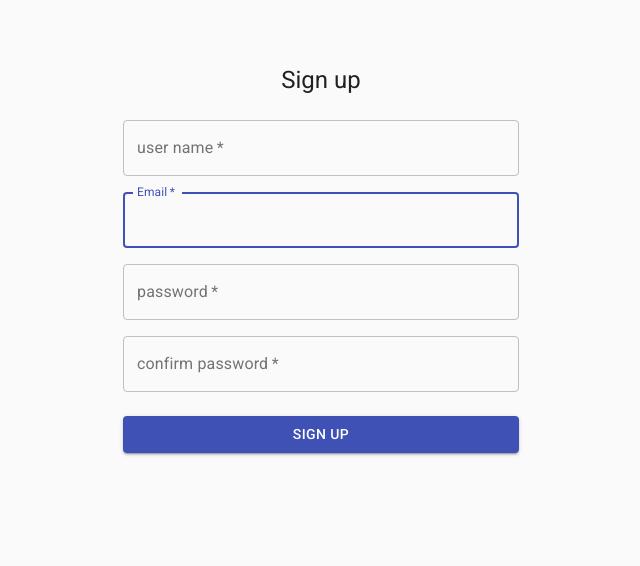
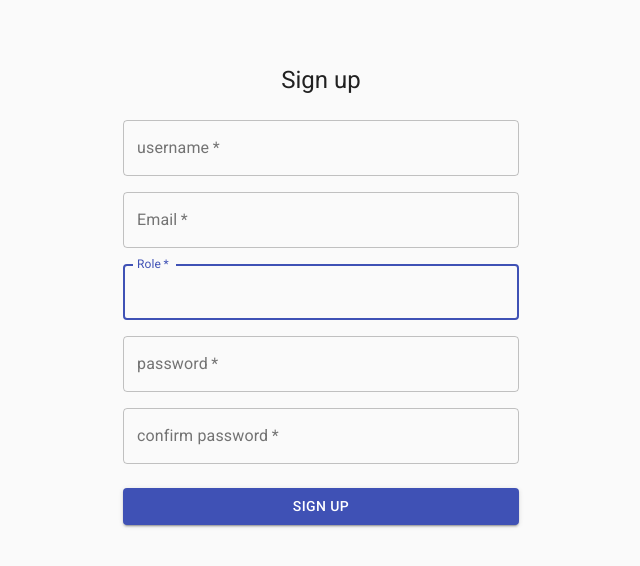
Before and after one commit to Amin-Essid/suggestion-improvement, a Next.js app: page /register in a window 1280 px wide. Shown: the top 566 px of the page, without its empty margins (319-959 px from the left). Built offline with nearby package versions, Linux system fonts and the light colour scheme; no server answers.

Commit message:
create login and register pages

```diff
--- a/pages/register.js
+++ b/pages/register.js
@@ -13,6 +13,7 @@ import Grid from "@material-ui/core/Grid";
 import Typography from "@material-ui/core/Typography";
 import { makeStyles } from "@material-ui/core/styles";
 import Container from "@material-ui/core/Container";
+import { useState } from "react";
 
 const useStyles = makeStyles((theme) => ({
   paper: {
@@ -37,6 +38,7 @@ const useStyles = makeStyles((theme) => ({
 export default function Register() {
   // Our custom hook to get context values
   const { loadingUser, user } = useUser();
+  const [formError, setFormError] = useState("");
 
   useEffect(() => {
     if (!loadingUser) {
@@ -58,21 +60,37 @@ export default function Register() {
           <Typography component="h1" variant="h5">
             Sign up
           </Typography>
+
           <Formik
             initialValues={{
               email: "",
               password: "",
+              username: "",
+              role: "",
             }}
             onSubmit={async (values) => {
+              setFormError("");
               console.log(values);
-              const { email, username, password, password2 } = values;
+              const { email, username, password, password2, role } = values;
               if (
                 email != "" &&
                 username != "" &&
                 password != "" &&
+                role != "" &&
                 password === password2
               ) {
-                await createUser(email, password, username);
+                await createUser(email, password, username, role);
+              } else if (username === "") {
+                setFormError(`please verify your username`);
+              } else if (email === "") {
+                setFormError(`please verify your email`);
+              } else if (role === "") {
+                setFormError(`please verify your role`);
+              } else if (password === "" || password !== password2) {
+                setFormError("please verify your password");
+              }
+              if (!user) {
+                setFormError(`please verify your cridentials`);
               }
             }}
           >
@@ -88,7 +106,7 @@ export default function Register() {
                       variant="outlined"
                       required
                       fullWidth
-                      label="user name"
+                      label="username"
                       autoFocus
                     />
                   </Grid>
@@ -102,6 +120,19 @@ export default function Register() {
                       required
                       fullWidth
                       label="Email"
+                      autoFocus
+                    />
+                  </Grid>
+                  <Grid item xs={12}>
+                    <TextField
+                      onChange={handleChange}
+                      type="text"
+                      autoComplete="fname"
+                      name="role"
+                      variant="outlined"
+                      required
+                      fullWidth
+                      label="Role"
                       autoFocus
                     />
                   </Grid>
@@ -130,6 +161,15 @@ export default function Register() {
                     />
                   </Grid>
                 </Grid>
+                <Grid item xs={12}>
+                  <Typography
+                    component="h1"
+                    variant="h5"
+                    style={{ color: "red !important" }}
+                  >
+                    {formError}
+                  </Typography>
+                </Grid>
                 <Button
                   type="submit"
                   fullWidth
--- a/utils/createUser.js
+++ b/utils/createUser.js
@@ -2,10 +2,10 @@ import firebase from "firebase/app";
 import "firebase/auth";
 import { verifyEmail } from "./verifyEmail";
 
-export const createUser = async (email, password) => {
+export const createUser = async (email, password, username, role) => {
   firebase
     .auth()
-    .createUserWithEmailAndPassword(email, password, username)
+    .createUserWithEmailAndPassword(email, password)
     .then(async (userCredential) => {
       // Signed in
       const user = userCredential.user;
@@ -14,7 +14,7 @@ export const createUser = async (email, password) => {
       await verifyEmail(user);
       console.log(email_verified);
       const db = firebase.firestore();
-      await db.collection("users").doc(user.uid).set({ username, email });
+      await db.collection("users").doc(user.uid).set({ username, email, role });
       alert("User created!!");
       return { status: true, user };
       // ...
--- a/utils/signInUser.js
+++ b/utils/signInUser.js
@@ -7,6 +7,8 @@ export const signInUser = async (email, password) => {
     .signInWithEmailAndPassword(email, password)
     .then((userCredential) => {
       // Signed in
+
+      alert("User loggedin!!");
       return userCredential.user;
       // ...
     })
```
Also changed, not shown: pages/login.js (+19 -0 lines).
